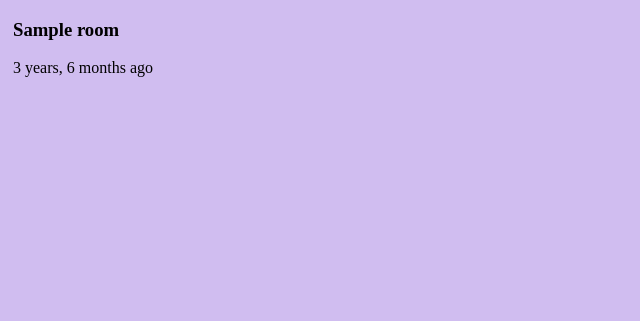
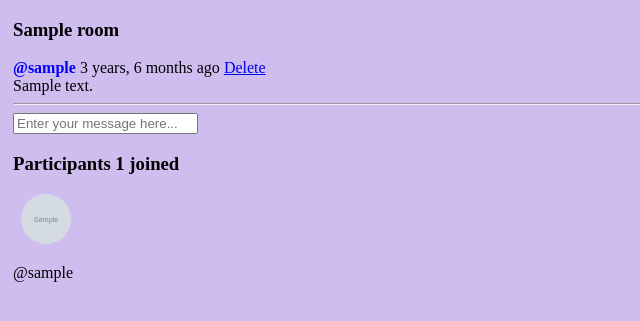
Before and after one commit to varnit-mittal/Book_Budy, a Django app: page /books/room/1/ in a window 1280 px wide. Shown: the top 321 px of the page, without its empty margins (0-640 px from the left). Run offline with Django 4.2, Linux system fonts and the light colour scheme; a user stored in the database is signed in; tables that the repository leaves empty hold one stand-in row (values such as "Sample post"); grey boxes marked "Sample" are stand-in pictures.

Commit message:
major milestone

```diff
--- a/rooms/urls.py
+++ b/rooms/urls.py
@@ -5,4 +5,5 @@ urlpatterns=[
     path('books/home/',views.home,name='home'),
     path('books/room/<str:pk>/',views.room,name='room'),
     path('books/create/',views.createRoom,name='create'),
+    path('books/delete/<str:pk>/',views.deleteMessage,name='message_delete'),
 ]
--- a/rooms/views.py
+++ b/rooms/views.py
@@ -34,7 +34,7 @@ def recommend_genres_for_movie(movie_title):
     return recommended_genre
 
 # Create your views here.
-@login_required
+@login_required(login_url='/login')
 def home(request):
     user=request.user
     books=str(user.fav_books)
@@ -59,7 +59,7 @@ def home(request):
     return render(request,'rooms/home.html',context=context)
 
 @csrf_protect
-@login_required(login_url='login/')
+@login_required(login_url='/login/')
 def room(request,pk,*args,**kwargs):
     room=Room.objects.get(id=pk)
     room_messages=room.message_set.all()
@@ -74,6 +74,7 @@ def room(request,pk,*args,**kwargs):
         return redirect('room',pk=room.id)
 
     context={
+        'enter_user':request.user,
         'room':room,
         'room_messages':room_messages,
         'participants':participants
@@ -99,7 +100,7 @@ def createRoom(request):
         context['error']=True
     return render(request,'rooms/create.html',context=context)
 
-@login_required(login_url='login/')
+@login_required(login_url='/login/')
 @csrf_protect
 def deleteMessage(request,pk):
     message=Message.objects.get(id=pk)
--- a/templates/rooms/room.html
+++ b/templates/rooms/room.html
@@ -10,10 +10,43 @@
             </div>
 
             <div class="box scroll">
-                <div class="room_info">
-                    <span>{{ room.created|timesince }} ago</span>
+                <div class="message_scroll">
+                    {% for message in room_messages %}
+                        <div class="messages_user">
+                            <span style="color: blue; font-weight: bold;">@{{ message.user.username }}</span>
+                            <span class="message_created">{{ message.created|timesince }} ago</span>
+                            {% if message.user == enter_user %}
+                            <a href="{% url 'message_delete' message.id %}">Delete</a>
+                            {% endif %}
+                        </div>
+                        <div class="message_details">
+                            {{message.body}}
+                        </div>
+                        {% endfor %}
+                </div>
+                <hr>
+                <div class="message_create">
+                    <form action="" method="POST">
+                        {% csrf_token %}
+                        <input type="text" name="body" placeholder="Enter your message here..." />
+                    </form>
                 </div>
             </div>
+
+            <div class="participants">
+                <h3 class="title">Participants <span>{{ participants.count }} joined</span></h3>
+                <div class="participants_list">
+                    {% for participant in participants %}
+                    <div style="margin: 8px;">
+                        <img class="w-15 h-15 md:h-auto rounded-full "src="{{participant.user_profile_image.url}}" alt="{{participant.user_profile_image}}" style="border-radius: 50%; height: 50px; max-width: 50px; object-fit: cover;">
+                    </div>
+                    <p>
+                        <span>@{{ participant.username }}</span>
+                    </p>
+                    {% endfor %}
+                </div>
+            </div>
+
         </div>
     </div>
 </main>
```
Also changed, not shown: ai1.py (deleted, +0 -30 lines), templates/rooms/delete.html (added).
